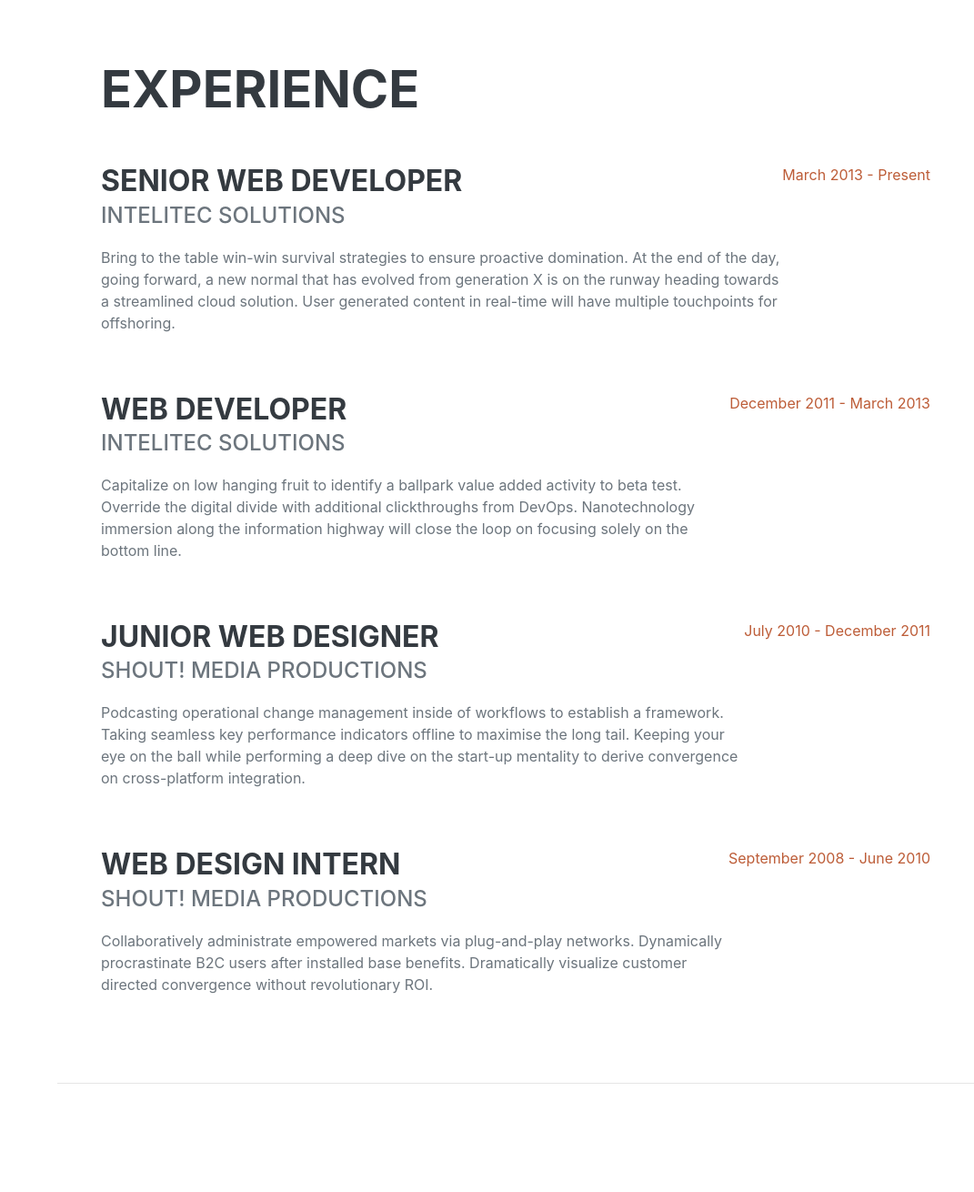
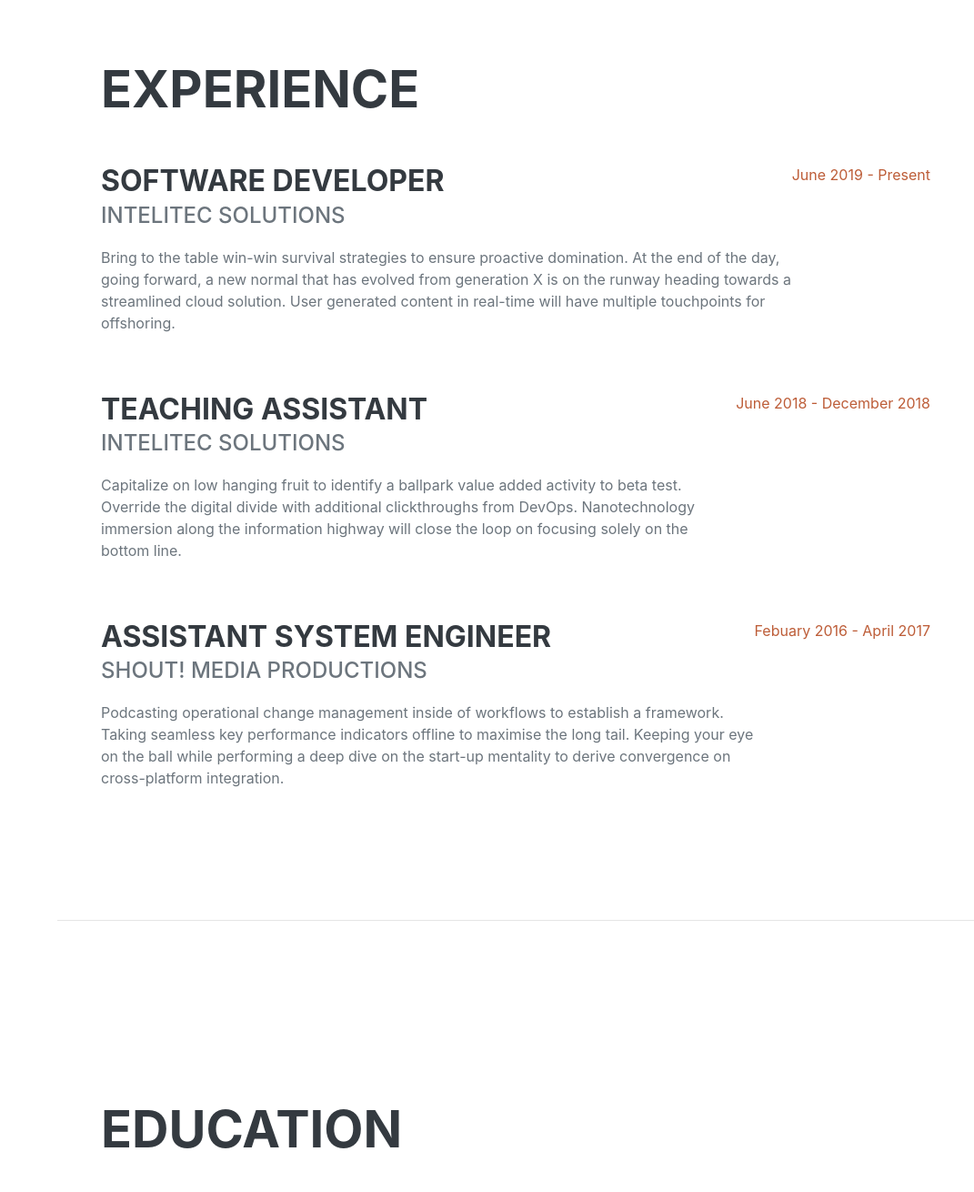
Before and after one commit to bhadreshdudhat/portfolio, a plain HTML site: page index.html in a window 1280 px wide. Shown: the part 816-2126 px from the top of the page at 91% size, without its empty margins (209-1280 px from the left). Drawn offline with nearby package versions, Linux system fonts and the light colour scheme; a web font is replaced by a local one.

Commit message:
Update index.html

```diff
--- a/index.html
+++ b/index.html
@@ -63,35 +63,27 @@
                     <h2 class="mb-5">Experience</h2>
                     <div class="d-flex flex-column flex-md-row justify-content-between mb-5">
                         <div class="flex-grow-1">
-                            <h3 class="mb-0">Senior Web Developer</h3>
+                            <h3 class="mb-0">Software Developer</h3>
                             <div class="subheading mb-3">Intelitec Solutions</div>
                             <p>Bring to the table win-win survival strategies to ensure proactive domination. At the end of the day, going forward, a new normal that has evolved from generation X is on the runway heading towards a streamlined cloud solution. User generated content in real-time will have multiple touchpoints for offshoring.</p>
                         </div>
-                        <div class="flex-shrink-0"><span class="text-primary">March 2013 - Present</span></div>
+                        <div class="flex-shrink-0"><span class="text-primary">June 2019 - Present</span></div>
                     </div>
                     <div class="d-flex flex-column flex-md-row justify-content-between mb-5">
                         <div class="flex-grow-1">
-                            <h3 class="mb-0">Web Developer</h3>
+                            <h3 class="mb-0">Teaching Assistant</h3>
                             <div class="subheading mb-3">Intelitec Solutions</div>
                             <p>Capitalize on low hanging fruit to identify a ballpark value added activity to beta test. Override the digital divide with additional clickthroughs from DevOps. Nanotechnology immersion along the information highway will close the loop on focusing solely on the bottom line.</p>
                         </div>
-                        <div class="flex-shrink-0"><span class="text-primary">December 2011 - March 2013</span></div>
+                        <div class="flex-shrink-0"><span class="text-primary">June 2018 - December 2018</span></div>
                     </div>
                     <div class="d-flex flex-column flex-md-row justify-content-between mb-5">
                         <div class="flex-grow-1">
-                            <h3 class="mb-0">Junior Web Designer</h3>
+                            <h3 class="mb-0">Assistant System Engineer</h3>
                             <div class="subheading mb-3">Shout! Media Productions</div>
                             <p>Podcasting operational change management inside of workflows to establish a framework. Taking seamless key performance indicators offline to maximise the long tail. Keeping your eye on the ball while performing a deep dive on the start-up mentality to derive convergence on cross-platform integration.</p>
                         </div>
-                        <div class="flex-shrink-0"><span class="text-primary">July 2010 - December 2011</span></div>
-                    </div>
-                    <div class="d-flex flex-column flex-md-row justify-content-between">
-                        <div class="flex-grow-1">
-                            <h3 class="mb-0">Web Design Intern</h3>
-                            <div class="subheading mb-3">Shout! Media Productions</div>
-                            <p>Collaboratively administrate empowered markets via plug-and-play networks. Dynamically procrastinate B2C users after installed base benefits. Dramatically visualize customer directed convergence without revolutionary ROI.</p>
-                        </div>
-                        <div class="flex-shrink-0"><span class="text-primary">September 2008 - June 2010</span></div>
+                        <div class="flex-shrink-0"><span class="text-primary">Febuary 2016 - April 2017</span></div>
                     </div>
                 </div>
             </section>
```
